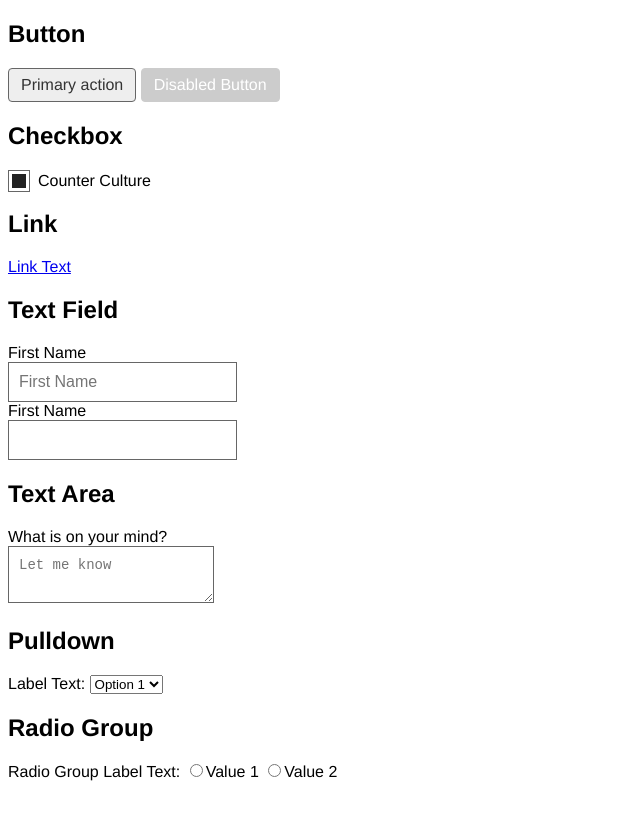
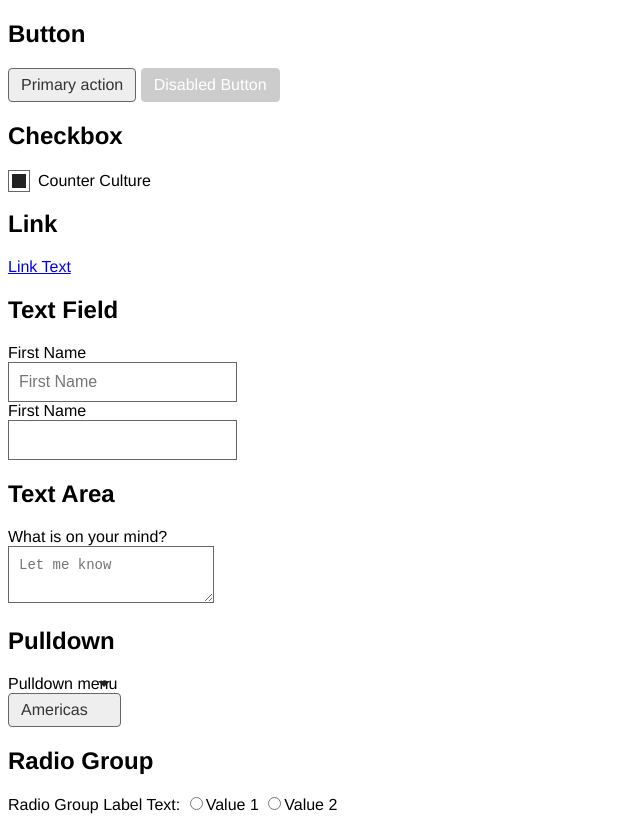
Before and after one commit to grigorieff/backbone-ui, a website: page native.html in a window 1280 px wide. Shown: the whole page, without its empty margins (0-640 px from the left). Before the commit the page ends 800 px from the top, so only its background shows below. Drawn offline with Linux system fonts and the light colour scheme.

Commit message:
styled the pulldown

```diff
--- a/native.html
+++ b/native.html
@@ -159,6 +159,47 @@
       opacity:0.6;
     }
 
+    /*---------------- pulldown -------------------*/
+    .pulldown > label {
+      position:relative;
+    }
+
+    .pulldown > label > span {
+      display:block;
+    }
+
+    .pulldown > label:after {
+      content:"";
+      width: 0;
+      height: 0;
+      border-left: 6px solid transparent;
+      border-right: 6px solid transparent;
+      border-top: 6px solid #222;
+      position:absolute;
+      top:6px;
+      right:11px;
+      pointer-events:none;
+    }
+
+    .pulldown select {
+      font-size:16px;
+      font-family:Helvetica;
+      font-weight:normal;
+      color:#333;
+      background-color:#eee;
+      border:1px solid #666;
+      line-height:1.25;
+      display: inline-block;
+      padding:6px 32px 6px 12px;
+      border-radius:4px;
+      vertical-align:middle;
+      text-decoration:none;
+      cursor:pointer;
+      margin:0;
+      -webkit-appearance: none;
+      -moz-appearance: none;
+      appearance: none;
+    }
 
   </style>
 </head>
@@ -208,15 +249,16 @@
   </section>
   <section>
     <h2>Pulldown</h2>
-    <label>
-      <span>Label Text:</span>
-      <select>
-        <option>Option 1</option>
-        <option>Option 2</option>
-        <option>Option 3</option>
-        <option>Option 4</option>
-      </select>
-    </label>
+    <div class="pulldown">
+      <label>
+        <span>Pulldown menu</span>
+        <select>
+          <option disabled="disabled">Select...</option>
+          <option>Americas</option>
+          <option>Africa</option>
+        </select>
+      </label>
+    </div>
   </section>
   <section>
     <h2>Radio Group</h2>
--- a/src/css/pulldown.css
+++ b/src/css/pulldown.css
@@ -1,17 +1,40 @@
-.pulldown {
+.pulldown > label {
   position:relative;
-  height:30px;
-  display: inline-block;
 }
 
-.pulldown.placeholder {
-  font-style:italic;
+.pulldown > label > span {
+  display:block;
 }
 
-.pulldown .button:link,
-.pulldown .button:active,
-.pulldown .button:hover,
-.pulldown .button:visited {
+.pulldown > label:after {
+  content:"";
+  width: 0;
+  height: 0;
+  border-left: 6px solid transparent;
+  border-right: 6px solid transparent;
+  border-top: 6px solid #222;
+  position:absolute;
+  top:6px;
+  right:11px;
+  pointer-events:none;
+}
+
+.pulldown select {
+  font-size:16px;
+  font-family:Helvetica;
+  font-weight:normal;
   color:#333;
+  background-color:#eee;
+  border:1px solid #666;
+  line-height:1.25;
+  display: inline-block;
+  padding:6px 32px 6px 12px;
+  border-radius:4px;
+  vertical-align:middle;
   text-decoration:none;
+  cursor:pointer;
+  margin:0;
+  -webkit-appearance: none;
+  -moz-appearance: none;
+  appearance: none;
 }
```
